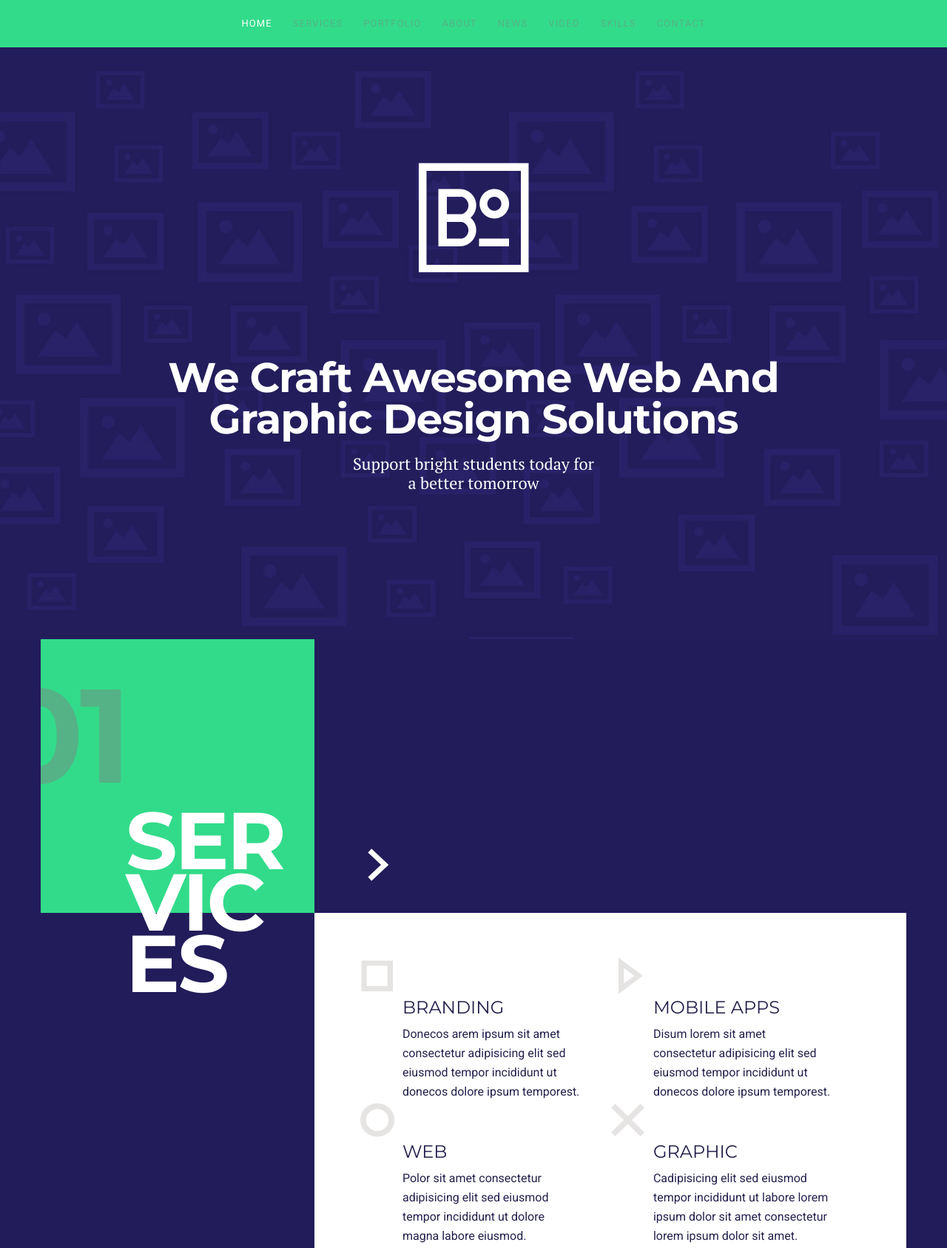
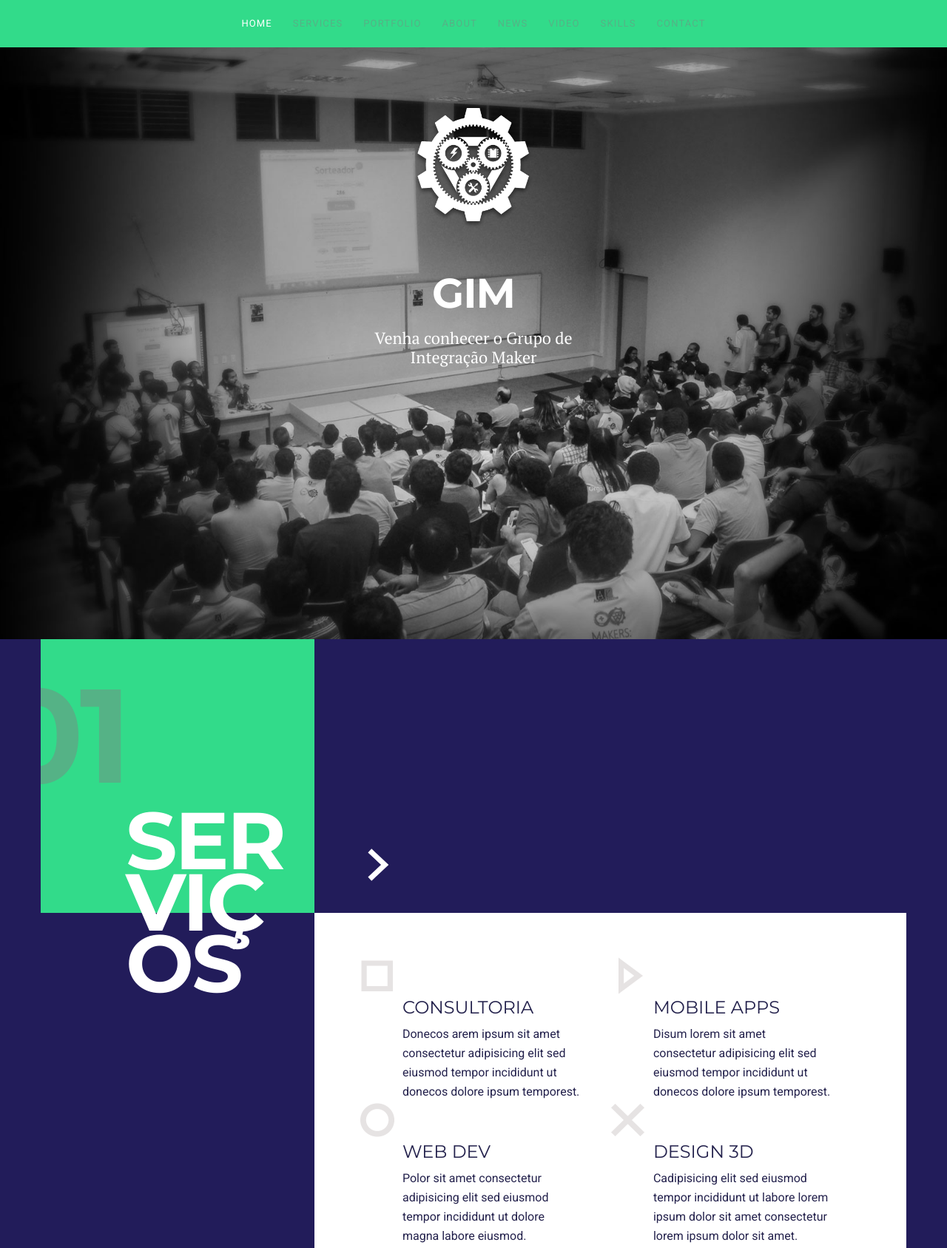
Before and after one commit to alvaropfn/gimsite, a plain HTML site: page index.html in a window 1280 px wide. Shown: the top 1687 px of the page at 74% size. Drawn offline with Linux system fonts and the light colour scheme.

Commit message:
edicao da primeira secao

```diff
--- a/index.html
+++ b/index.html
@@ -1,14 +1,15 @@
 <!DOCTYPE HTML>
 <html lang="en-US">
     <head>
-        <title>Boxus - Html Responsive One Page Template</title>
+        <title>GIM Makers</title>
         <meta http-equiv="Content-Type" content="text/html; charset=UTF-8">
         <meta name="description" content="Template by Colorlib" />
         <meta name="keywords" content="HTML, CSS, JavaScript, PHP" />
         <meta name="author" content="Colorlib" />
         <meta name="viewport" content="width=device-width, initial-scale=1, maximum-scale=1">
 
-        <link rel="shortcut icon" href="images/favicon.png" />
+        <!-- <link rel="shortcut icon" href="images/favicon.png" /> -->
+        <link rel="shortcut icon" href="images/loading.gif" />
         <link href='http://fonts.googleapis.com/css?family=Roboto:300,400,400i,700,700i,900|Montserrat:400,700|PT+Serif' rel='stylesheet' type='text/css'>
         <link rel="stylesheet" type="text/css"  href='css/clear.css' />
         <link rel="stylesheet" type="text/css"  href='css/common.css' />
@@ -29,7 +30,8 @@
         <table class="doc-loader">
             <tr>
                 <td>
-                    <img src="images/ajax-document-loader.gif" alt="Loading..." />
+                    <!-- <img src="images/ajax-document-loader.gif" alt="Loading..." /> -->
+                    <img src="images/loading.gif" alt="Loading..." />
                 </td>
             </tr>
         </table>
@@ -57,10 +59,11 @@
 
         <div id="home" class="section intro-page">
             <div class="block content-1170 center-relative center-text">
-                <img class="top-logo" src="demo-images/logo.png" alt="Boxus" />
+                <!-- <img class="top-logo" src="demo-images/logo.png" alt="Boxus" /> -->
+                <img class="top-logo" src="images/logo_white_shadow.png" alt="Boxus" />
                 <br>
-                <h1 class="big-title">We Craft Awesome Web And <span>Graphic Design Solutions</span></h1>
-                <p class="title-desc">Support bright students today for a better tomorrow</p>
+                <h1 class="big-title">GIM</span></h1>
+                <p class="title-desc">Venha conhecer o Grupo de Integração Maker</p>
             </div>
         </div>
 
@@ -74,7 +77,7 @@
                     <div class="section-num">
                         <span>01</span>
                     </div>
-                    <h2 class="entry-title">Services</h2>
+                    <h2 class="entry-title">SERVIÇOS</h2>
                 </div>
                 <div class="section-content-holder right">
                     <div class="content-wrapper">
@@ -91,7 +94,7 @@
                                     <div class="service-holder ">
                                         <img src="demo-images/icon_01.png" alt="">
                                         <div class="service-content-holder">
-                                            <div class="service-title">BRANDING</div>
+                                            <div class="service-title">CONSULTORIA</div>
                                             <div class="service-content">
                                                 Donecos arem ipsum sit amet consectetur adipisicing elit sed eiusmod tempor incididunt ut donecos dolore ipsum temporest.<br />
                                             </div>
@@ -109,7 +112,7 @@
                                     <div class="service-holder ">
                                         <img src="demo-images/icon_03.png" alt="">
                                         <div class="service-content-holder">
-                                            <div class="service-title">WEB</div>
+                                            <div class="service-title">WEB DEV</div>
                                             <div class="service-content">
                                                 Polor sit amet consectetur adipisicing elit sed eiusmod tempor incididunt ut dolore magna labore eiusmod.<br />
                                             </div>
@@ -118,7 +121,7 @@
                                     <div class="service-holder ">
                                         <img src="demo-images/icon_04.png" alt="">
                                         <div class="service-content-holder">
-                                            <div class="service-title">GRAPHIC</div>
+                                            <div class="service-title">DESIGN 3D</div>
                                             <div class="service-content">
                                                 Cadipisicing elit sed eiusmod tempor incididunt ut labore lorem ipsum dolor sit amet consectetur lorem ipsum dolor sit amet.<br />
                                             </div>
--- a/style.css
+++ b/style.css
@@ -38,8 +38,8 @@ body a:hover
 
 .doc-loader img
 {
-    width: 90px;
-    height: 90px;
+    width: 50px;
+    height: 50px;
 }
 
 .content-1170
@@ -260,7 +260,8 @@ body a:hover
     padding-bottom: 170px;
     min-height: calc(100vh - 170px);
     background-color: #221c5a;
-    background-image:url(demo-images/background_img_01b.jpg);
+    /* background-image:url(demo-images/background_img_01b.jpg);  */
+    background-image:url(images/GIM/cover.jpg);
     background-repeat: repeat;
     background-position: center top;
     background-size: cover;
@@ -270,7 +271,7 @@ body a:hover
 .top-logo
 {
     width: 160px !important;
-    padding-top: 150px;
+    padding-top: 7%;
 }
 
 h1.big-title
@@ -279,7 +280,7 @@ h1.big-title
     font-size: 56px;
     font-weight: 700;
     line-height: 100%;
-    padding-top: 100px;
+    padding-top: 50px;
     color: #fff;
     letter-spacing: -1px;
     width: 95%;
```
Also changed, not shown: images/GIM/cover.jpg (added), images/loading.gif (added), images/logo_white_shadow.png (added).
